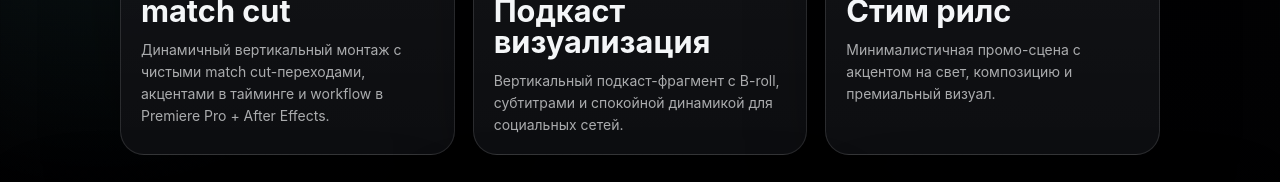
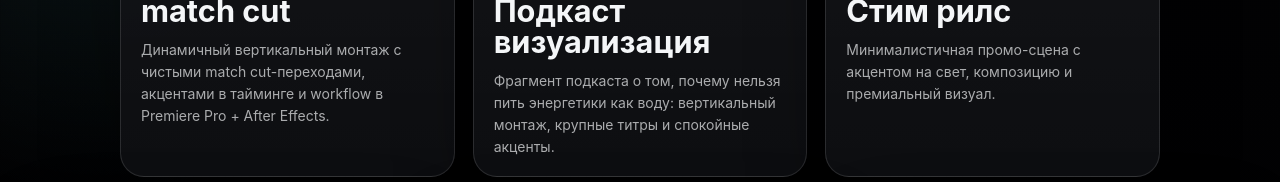
Before and after one commit to wakness365-blip/r3nvio-portfolio, a React (Vite) app: page / in a window 1280 px wide. Shown: the part 1649-1831 px from the top of the page. Built offline with nearby package versions, Linux system fonts and the light colour scheme.

Commit message:
Improve podcast video compatibility

```diff
--- a/src/App.jsx
+++ b/src/App.jsx
@@ -14,7 +14,7 @@ const works = [
   {
     title: "Подкаст визуализация",
     category: "Подкаст / соцсети",
-    description: "Вертикальный подкаст-фрагмент с B-roll, субтитрами и спокойной динамикой для социальных сетей.",
+    description: "Фрагмент подкаста о том, почему нельзя пить энергетики как воду: вертикальный монтаж, крупные титры и спокойные акценты.",
     video: "/portfolio/podkast-vizualizatsiya.mp4",
     poster: "/portfolio/podkast-vizualizatsiya-poster.jpg",
     portrait: true,
```
Also changed, not shown: public/portfolio/podkast-vizualizatsiya-poster.jpg, 1 other file (tests, documents, lock files or other folders).
